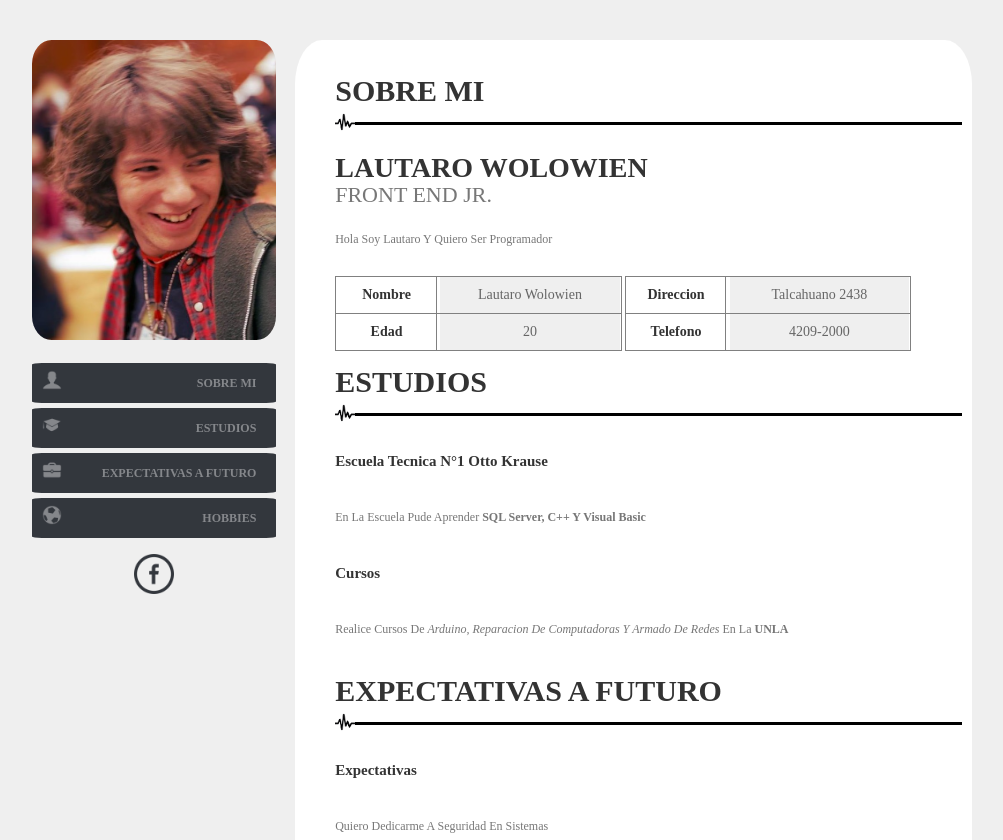
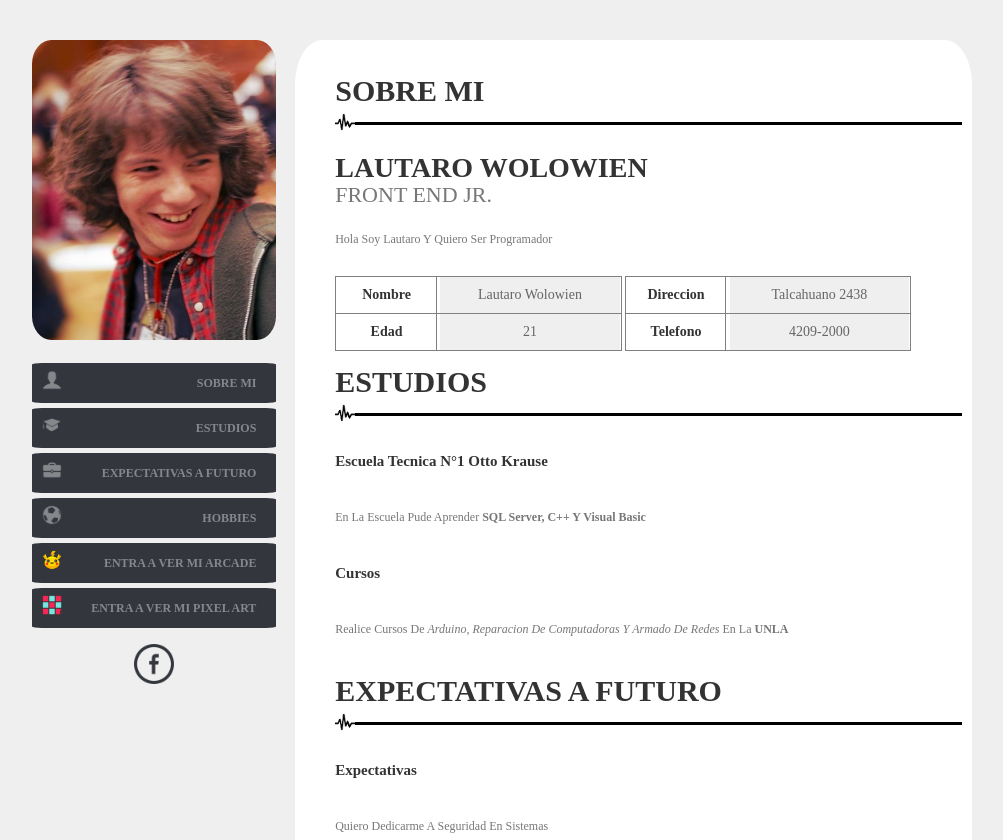
Before and after one commit to landsas/cv, a plain HTML site: page index.html in a window 1280 px wide. Shown: the top 840 px of the page, without its empty margins (138-1141 px from the left). Drawn offline with Linux system fonts and the light colour scheme; a web font is replaced by a local one.

Commit message:
Update index.html

```diff
--- a/index.html
+++ b/index.html
@@ -41,10 +41,16 @@
 					<li class="item">
 						<a href="#hobbies" class="hipervinculo w-clearfix"><div class="img-hobbies"></div><p class="texthyp">Hobbies</p></a>
 					</li>
+					<li class="item">
+						<a href="https://landsas.github.io/Arcade-Pikachu/" class="hipervinculo w-clearfix"><div class="img-pikachu"></div><p class="texthyp">Entra a ver mi arcade</p></a>
+					</li>
+					<li class="item">
+						<a href="http://fcprro21.net16.net/" class="hipervinculo w-clearfix"><div class="img-pixel"></div><p class="texthyp">Entra a ver mi pixel art</p></a>
+					</li>
 				</ul>
 			</nav>
 			<div class="redes">
-				<a href="https://www.facebook.com/lautaro.wolowien" title="FACEBOOK!!!!"><div class="img-redes"></div></a>
+				<a href="https://www.facebook.com/lautaro.wolowien.900" title="FACEBOOK!!!!"><div class="img-redes"></div></a>
 			</div>
 		</div>
 
@@ -65,7 +71,7 @@
 						</li>
 						<li>
 							<div class="titulo">Edad</div>
-							<div class="contenido">20</div>
+							<div class="contenido">21</div>
 						</li>
 					</ul>
 					<ul class="lista">
```
